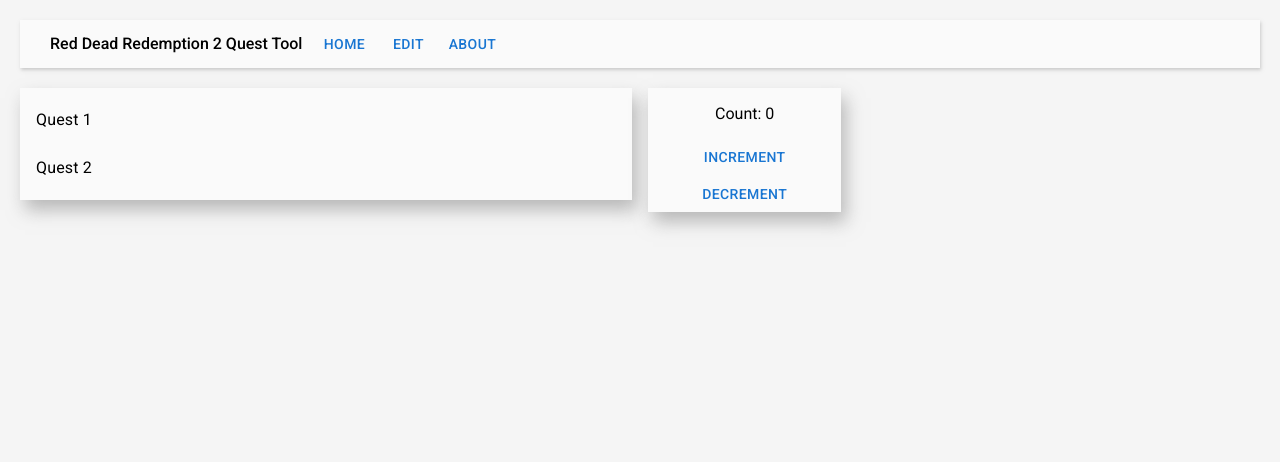
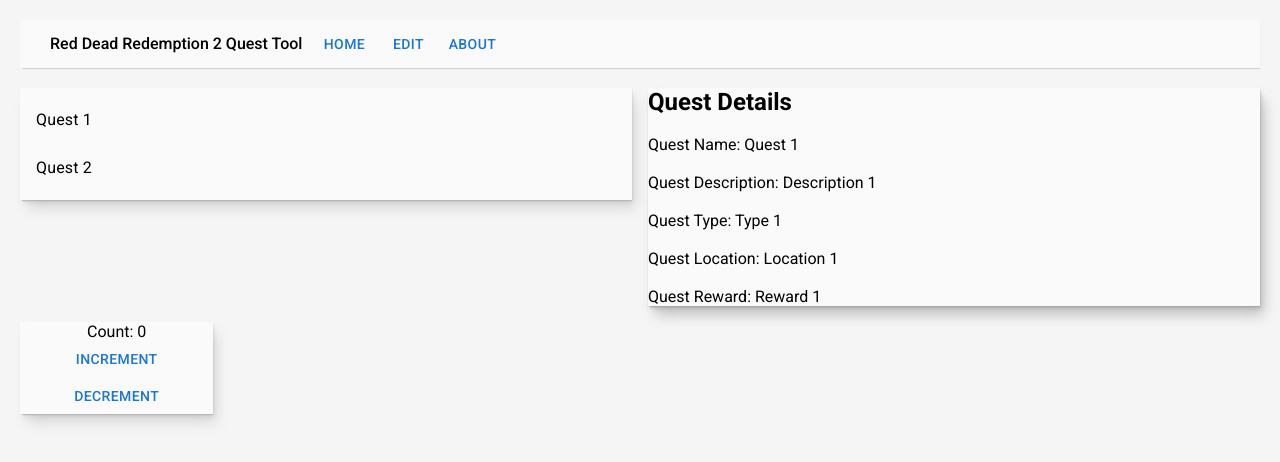
Before and after one commit to Nikurasuu/rdr2quest, a React (Create React App) app: page / in a window 1280 px wide. Shown: the top 462 px of the page. Built offline with nearby package versions, Linux system fonts and the light colour scheme.

Commit message:
Added QuestDetails Placeholder

```diff
--- a/src/App.css
+++ b/src/App.css
@@ -28,6 +28,13 @@
   background-color: #fafafa;
 }
 
+.QuestDetails {
+  box-shadow: var(--shadow-elevation-medium);
+  background-color: #fafafa;
+  font-family: 'Roboto', sans-serif;
+  word-wrap: break-word;;
+}
+
 .Counter {
   box-shadow: var(--shadow-elevation-medium);
   background-color: #fafafa;
@@ -43,13 +50,21 @@
 :root {
   --shadow-color: 0deg 0% 63%;
   --shadow-elevation-low:
-    0.3px 0.5px 0.9px hsl(var(--shadow-color) / 0),
-    1px 2px 3.4px hsl(var(--shadow-color) / 0.52);
+    0.3px 0.5px 0.7px hsl(var(--shadow-color) / 0.34),
+    0.4px 0.8px 1px -1.2px hsl(var(--shadow-color) / 0.34),
+    1px 2px 2.5px -2.5px hsl(var(--shadow-color) / 0.34);
   --shadow-elevation-medium:
-    0.3px 0.5px 0.9px hsl(var(--shadow-color) / 0),
-    5px 10px 16.8px hsl(var(--shadow-color) / 0.72);
+    0.3px 0.5px 0.7px hsl(var(--shadow-color) / 0.36),
+    0.8px 1.6px 2px -0.8px hsl(var(--shadow-color) / 0.36),
+    2.1px 4.1px 5.2px -1.7px hsl(var(--shadow-color) / 0.36),
+    5px 10px 12.6px -2.5px hsl(var(--shadow-color) / 0.36);
   --shadow-elevation-high:
-    0.3px 0.5px 0.9px hsl(var(--shadow-color) / 0),
-    8px 16px 26.8px hsl(var(--shadow-color) / 0.6),
-    25px 50px 83.9px hsl(var(--shadow-color) / 1);
+    0.3px 0.5px 0.7px hsl(var(--shadow-color) / 0.34),
+    1.5px 2.9px 3.7px -0.4px hsl(var(--shadow-color) / 0.34),
+    2.7px 5.4px 6.8px -0.7px hsl(var(--shadow-color) / 0.34),
+    4.5px 8.9px 11.2px -1.1px hsl(var(--shadow-color) / 0.34),
+    7.1px 14.3px 18px -1.4px hsl(var(--shadow-color) / 0.34),
+    11.2px 22.3px 28.1px -1.8px hsl(var(--shadow-color) / 0.34),
+    17px 33.9px 42.7px -2.1px hsl(var(--shadow-color) / 0.34),
+    25px 50px 62.9px -2.5px hsl(var(--shadow-color) / 0.34);
 }
--- a/src/App.js
+++ b/src/App.js
@@ -3,25 +3,39 @@
 import QuestList from './components/QuestList.js';
 import FadeIn from './components/FadeIn';
 import Counter from './components/Counter';
+import QuestDetails from './components/QuestDetails';
 import { Grid } from '@mui/material';
 
 function App() {
   return (
     <div className="App">
+
       <NavBar />
+
       <Grid container spacing={2}>
+
         <Grid item xs={12} sm={6}>
-          <FadeIn duration={600}>
+          <FadeIn duration={1000}>
             <QuestList />
           </FadeIn>
         </Grid>
+
+        <Grid item xs={12} sm={6}>
+          <FadeIn duration={1000}>
+            <div className="QuestDetails">
+              <QuestDetails />
+            </div>
+          </FadeIn>
+        </Grid>
+
         <Grid item xs={12} sm={2}>
-          <FadeIn duration={600}>
+          <FadeIn duration={1000}>
             <div className="Counter">
               <Counter />
             </div>
           </FadeIn>
         </Grid>
+
       </Grid>
     </div>
   );
--- /dev/null
+++ b/src/components/QuestDetails.js
@@ -0,0 +1,38 @@
+import React from 'react';
+
+const quest = [
+    {
+    name: "Quest 1",
+    description: "Description 1",
+    type: "Type 1",
+    location: "Location 1",
+    reward: "Reward 1"
+    },
+    {
+    name: "Quest 2",
+    description: "Description 2",
+    type: "Type 2",
+    location: "Location 2",
+    reward: "Reward 2"
+    },
+];
+
+function App() {
+    return (
+        <div className = "QuestDetails" >
+            <h2>Quest Details</h2>
+            <br/>
+            <p>Quest Name: {quest[0].name}</p>
+            <br/>
+            <p>Quest Description: {quest[0].description}</p>
+            <br/>
+            <p>Quest Type: {quest[0].type}</p>
+            <br/>
+            <p>Quest Location: {quest[0].location}</p>
+            <br/>
+            <p>Quest Reward: {quest[0].reward}</p>
+        </div>
+     );
+}
+
+export default App;
--- a/src/index.css
+++ b/src/index.css
@@ -11,6 +11,12 @@
 
 p {
   font-family: 'Roboto', sans-serif;
+  margin: 0;
+}
+
+h2 {
+  font-family: 'Roboto', sans-serif;
+  margin: 0;
 }
 
 code {
```
Also changed, not shown: src/components/avocado.png (deleted).
